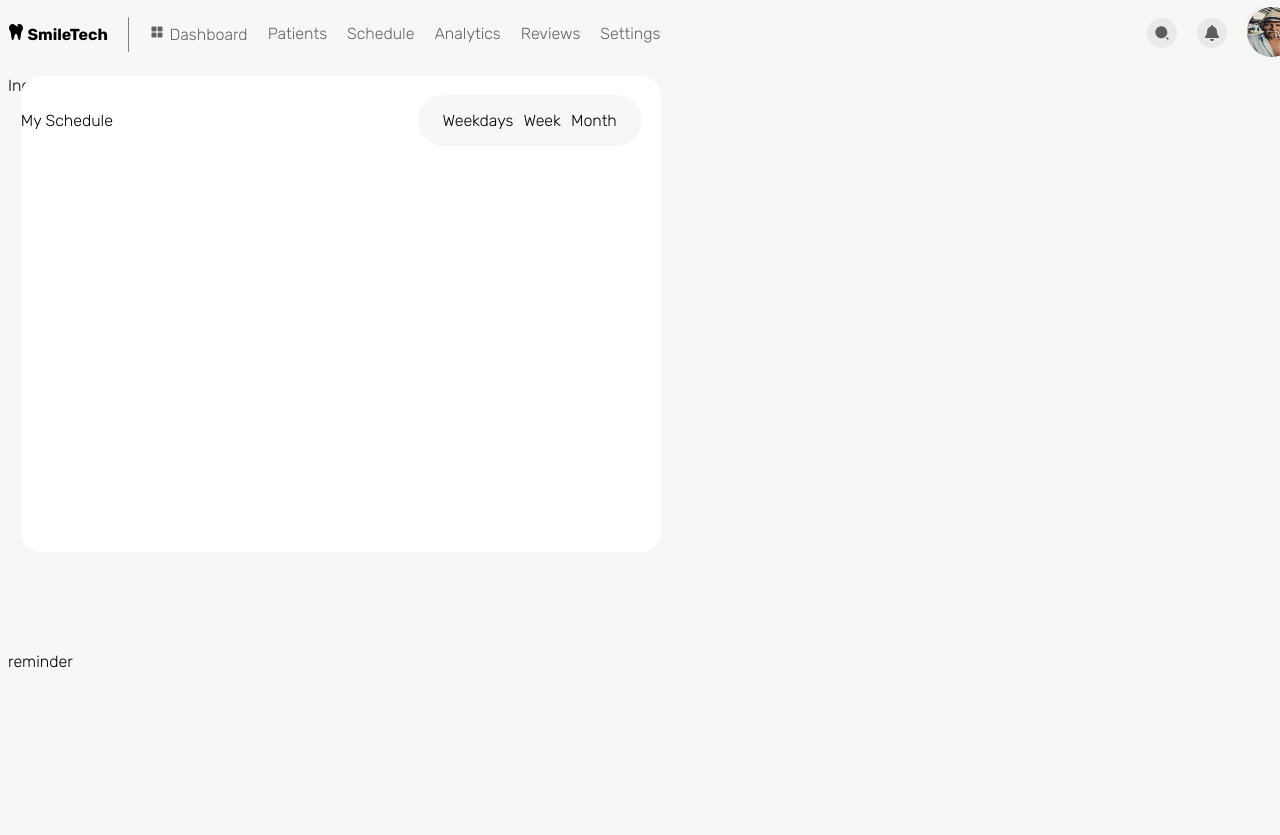
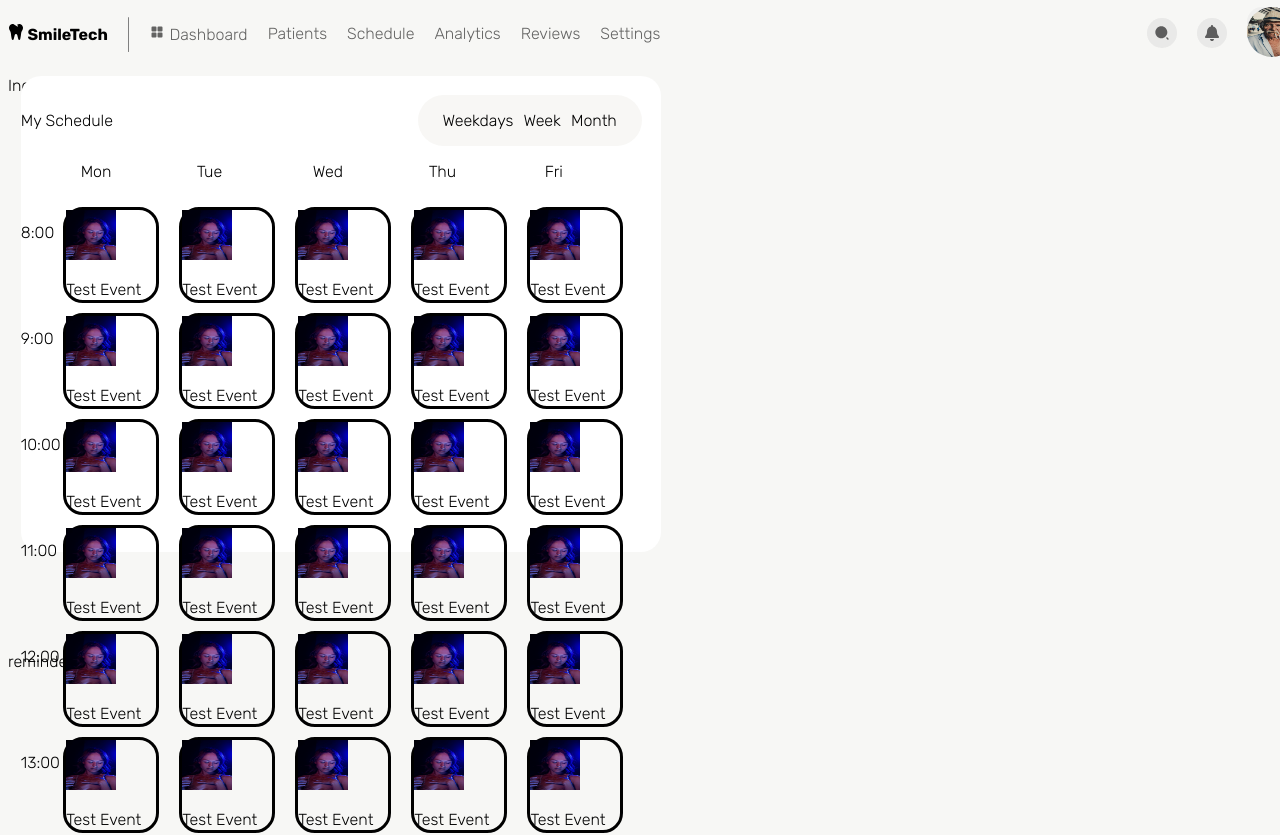
Before and after one commit to RichardJeanBaptiste/SmileTech, a React (Vite) app: page / in a window 1280 px wide. Shown: the top 835 px of the page. Before the commit the page ends 800 px from the top, so only its background shows below. Built offline with nearby package versions, Linux system fonts and the light colour scheme.

Commit message:
added grid format to weekdays

```diff
--- a/src/App.tsx
+++ b/src/App.tsx
@@ -4,6 +4,7 @@ import Navbar from './components/Navbar/Navbar';
 import Reminder from './components/Reminder/Reminder';
 import Schedule from './components/Schedule/Schedule';
 import Income from './components/Income/Income';
+import { DateProvider } from './components/Schedule/DateContext';
 import './App.css'
 
 function App() {
@@ -12,7 +13,9 @@ function App() {
     <>
       <Navbar/>
       <div style={{ width: '100vw', height: '70vh', position: 'relative'}}>
-        <Schedule/>
+        <DateProvider>
+          <Schedule/>
+        </DateProvider>
         <Income/>
       </div>
       <Reminder/>
--- a/src/components/Schedule/DateContext.tsx
+++ b/src/components/Schedule/DateContext.tsx
@@ -0,0 +1,27 @@
+import { createContext, Dispatch, ReactNode, SetStateAction, useContext , useState} from "react";
+
+export interface DateContextInterface {
+    date: String,
+    setDate: Dispatch<SetStateAction<string>>
+}
+
+const defaultState = {
+    date: new Date().toString(),
+    setDate: (date:String) => {},
+} as DateContextInterface;
+
+export const DateContext = createContext<DateContextInterface>(defaultState);
+
+type DateProviderProps = {
+    children: ReactNode
+}
+
+export const DateProvider = ({children}: DateProviderProps) => {
+
+    const [date, setDate] = useState(new Date().toString());
+    return (
+        <DateContext.Provider value={{date, setDate}}>
+            {children}
+        </DateContext.Provider>
+    )
+}
--- a/src/components/Schedule/Schedule.tsx
+++ b/src/components/Schedule/Schedule.tsx
@@ -32,7 +32,6 @@ function Schedule() {
         <div className='sched_container'>
             <div className='sched_header'>
                 <p>My Schedule</p>
-
                 <div className='date_filter'>
                     <p onClick={() => changeView(0)}>Weekdays</p>
                     <p onClick={() => changeView(1)}>Week</p>
--- a/src/components/Schedule/Weekday.tsx
+++ b/src/components/Schedule/Weekday.tsx
@@ -5,12 +5,67 @@
  *
  */
 
+import { useContext, useEffect, useState} from "react";
+//import { DateContext } from "./DateContext";
+import { my_schedule } from "../../../Dummies";
+import olay from '../../assets/olya.jpg';
 
+type RowProps = {
+    time: string;
+};
 
 function Weekday() {
+
+    const [schedule, SetSchedule] = useState([]);
+    useEffect(() => {
+        console.log(my_schedule());
+    },[]);
+
+    const Cell = () => {
+        return (
+            <div className="cell">
+                <div>
+                    <img src={olay} width={50} height={50} />
+                    <p>Test Event</p>
+                </div>
+            </div>
+        )
+    }
+
+    const Row: React.FC<RowProps> = ({ time }) => {
+        return (
+            <>
+                <p>{time}</p>
+                <Cell/>
+                <Cell/>
+                <Cell/>
+                <Cell/>
+                <Cell/>
+            </>
+        );
+    };
+
+    //const {date, setDate} = useContext(DateContext);
+
     return (
         <div className="weekday_container">
-
+                <p></p>
+                <p className="item1">Mon</p>
+                <p className="item1">Tue</p>
+                <p className="item1">Wed</p>
+                <p className="item1">Thu</p>
+                <p className="item1">Fri</p>
+                <Row time="8:00"/>
+                <Row time="9:00"/>
+                <Row time="10:00"/>
+                <Row time="11:00"/>
+                <Row time="12:00"/>
+                <Row time="13:00"/>
+                <Row time="14:00"/>
+                <Row time="15:00"/>
+                <Row time="16:00"/>
+                <Row time="17:00"/>
+                <Row time="18:00"/>
         </div>
     )
 }
--- a/src/components/Schedule/schedule.css
+++ b/src/components/Schedule/schedule.css
@@ -27,3 +27,23 @@
     position: absolute;
     right: 3%;
 }
+
+.weekday_container {
+   display: grid;
+   grid-template-columns: auto auto auto auto auto auto;
+   row-gap: 10px;
+   overflow-y: scroll;
+}
+
+.item1 {
+
+}
+
+.cell {
+    width: 90px;
+    height: 90px;
+    border-radius: 20px;
+    border-style: solid;
+    border-color: black;
+    margin-left: -15%;
+}
```
